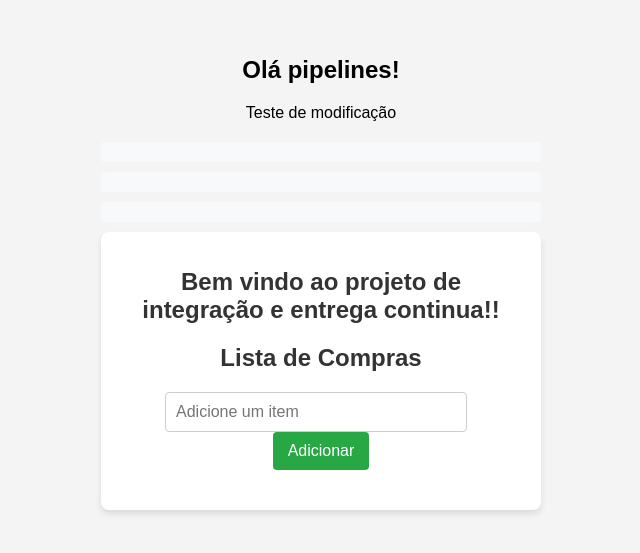
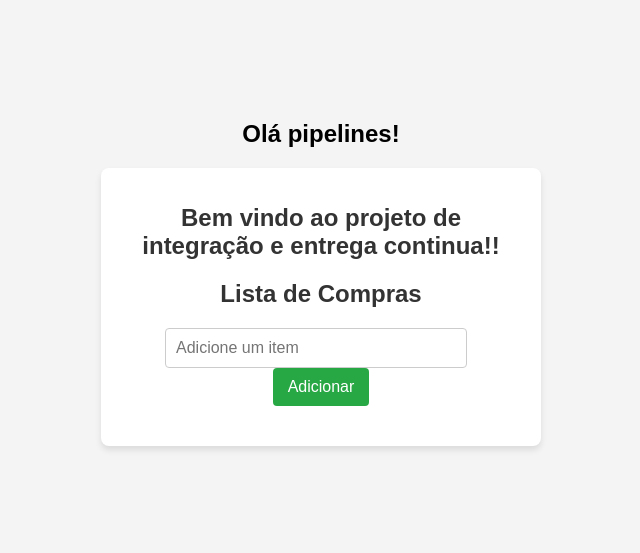
Before and after one commit to KillPhill2111/TESTE-Integracao-e-entrega-continua, a React (Create React App) app in the folder teste-integracao/: page / in a window 1280 px wide. Shown: the part 147-700 px from the top of the page, without its empty margins (319-959 px from the left). Built offline with nearby package versions, Linux system fonts and the light colour scheme.

Commit message:
testting workflow

```diff
--- a/teste-integracao/src/App.js
+++ b/teste-integracao/src/App.js
@@ -7,12 +7,7 @@ function App() {
     <div className="App">
       <div>
         <h2>Olá pipelines!</h2>
-        <p>Teste de modificação</p>
-        <ul>
-          <li></li>
-          <li></li>
-          <li></li>
-        </ul>
+
         <ListaCompras></ListaCompras>
       </div>
     </div>
```
